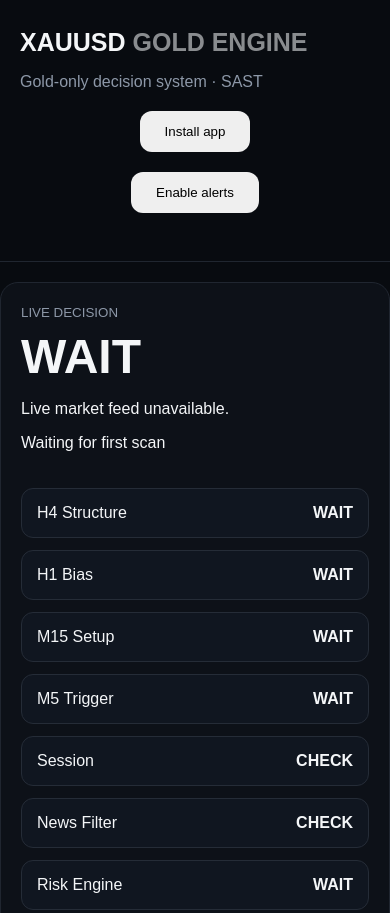
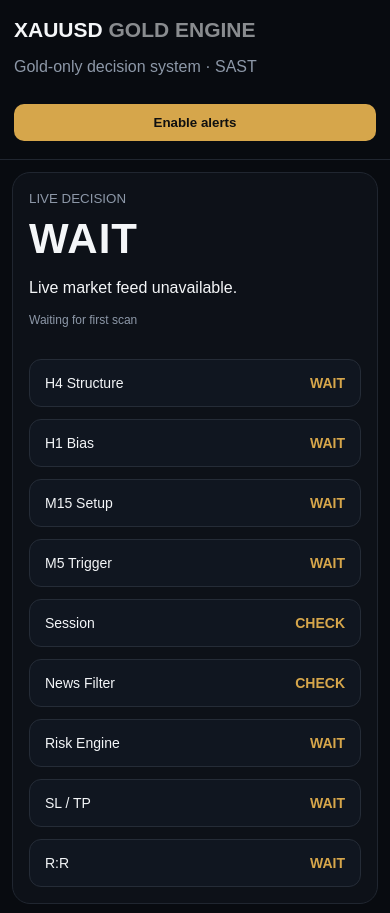
Before and after one commit to sibulelemanyela11/xauusd-system-v1, a plain HTML site: page index.html in a window 390 px wide. Shown: the top 913 px of the page. Drawn offline with Linux system fonts and the light colour scheme; no server answers; a script that the page names is missing.

Commit message:
Style mobile-first gold signal app controls

```diff
--- a/style.css
+++ b/style.css
@@ -1 +1,10 @@
 *{box-sizing:border-box}body{margin:0;font-family:Arial,sans-serif;background:#080b10;color:#f4f6f8}header{padding:28px 20px;border-bottom:1px solid #202630}h1{margin:0;font-size:25px}h1 span{opacity:.55}header p,small,footer{color:#8d98a8}.hero,section{max-width:900px;margin:20px auto;padding:20px;border:1px solid #202630;border-radius:18px;background:#0d1118}.hero{display:grid;grid-template-columns:180px 1fr;gap:20px}.hero strong{display:block;font-size:48px;margin:8px 0}.grid,.cards{display:grid;grid-template-columns:repeat(2,1fr);gap:12px}.check,.cards div{padding:15px;border:1px solid #252c37;border-radius:12px;background:#101620}.check b{float:right}button{display:block;margin:20px auto;padding:13px 25px;border:0;border-radius:12px;cursor:pointer}footer{text-align:center;padding:20px;font-size:12px}@media(max-width:600px){.hero{grid-template-columns:1fr}.grid,.cards{grid-template-columns:1fr}}
+header{display:flex;justify-content:space-between;align-items:center;gap:12px;flex-wrap:wrap}
+.top-actions,.actions{display:flex;gap:8px;flex-wrap:wrap}
+.top-actions button,.actions button{margin:0;background:#d6a64b;color:#101010;font-weight:700;padding:11px 15px;border-radius:10px}
+.top-actions button[hidden],.actions button[hidden]{display:none}
+.hero strong{letter-spacing:1px}
+.updated{font-size:12px;color:#8d98a8;margin-top:12px}
+.check b{color:#d6a64b}
+.check{font-size:14px}
+@media(max-width:600px){header{padding:18px 14px}h1{font-size:21px}.top-actions{width:100%}.top-actions button{flex:1}.hero,section{margin:12px;padding:16px}.hero strong{font-size:42px}}
```
